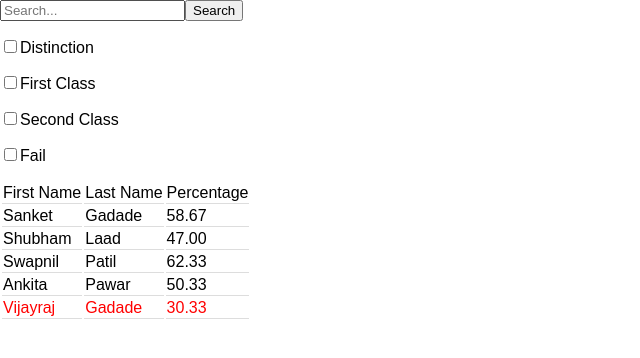
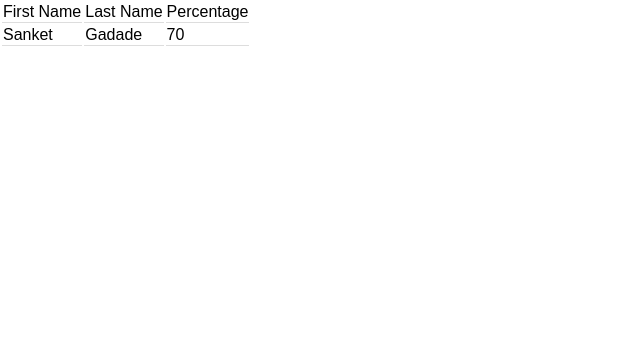
Before and after one commit to priyankamohite/my-app, a React (Create React App) app: page /#/Student in a window 1280 px wide. Before the commit this address led to /. Shown: the top 358 px of the page, without its empty margins (0-640 px from the left). Built offline with nearby package versions, Linux system fonts and the light colour scheme.

Commit message:
added routes

```diff
--- a/src/Routes.js
+++ b/src/Routes.js
@@ -1,7 +1,15 @@
-import test from './test.js';
+import React from 'react';
+import Student from './Student.js';
+import Application from './App';
+import {HashRouter,Route} from 'react-router-dom';
 
-export default (
-    <Route component={Application} path='/'>
-      <Route component={test} path='/test' />
-    </Route>
-);
+var route = (
+  <HashRouter>
+      <div>
+        <Route exact = {true} component={Application} path='/' />
+        <Route component={Student} path='/Student' />
+      </div>
+   </HashRouter>
+  );
+
+export default route;
--- /dev/null
+++ b/src/Student.js
@@ -0,0 +1,31 @@
+import React from 'react';
+import StudentsDetails from './StudentsDetails.js';
+
+class Student extends React.Component{
+
+    render(){
+
+    var URL = window.location.href;
+    var parameters = URL.split('=');
+    var id = parameters.pop();
+
+
+
+    return (
+        <table id = "marskSheet">
+        <tbody>
+        <tr>
+          <td>First Name</td>
+          <td>Last Name</td>
+          <td>Percentage</td>
+        </tr>
+          <td>Sanket</td>
+          <td>Gadade</td>
+          <td>70</td>
+        </tbody>
+        </table>
+        );
+  }
+}
+
+export default Student;
--- a/src/StudentMarksheet.js
+++ b/src/StudentMarksheet.js
@@ -16,7 +16,7 @@ class StudentMarksheet extends React.Component {
     }
 
     redirectTo(){
-        window.location.hash = 'test';
+        window.location.hash = 'student';
     }
 
     displayResult() {
--- a/src/index.js
+++ b/src/index.js
@@ -1,9 +1,9 @@
 import React from 'react';
 import ReactDOM from 'react-dom';
-import Application from './App';
 import registerServiceWorker from './registerServiceWorker';
 import './index.css';
+import Routes from './Routes.js';
 
 
-ReactDOM.render(<Application/>, document.getElementById('root'));
+ReactDOM.render(Routes, document.getElementById('root'));
 registerServiceWorker();
```
